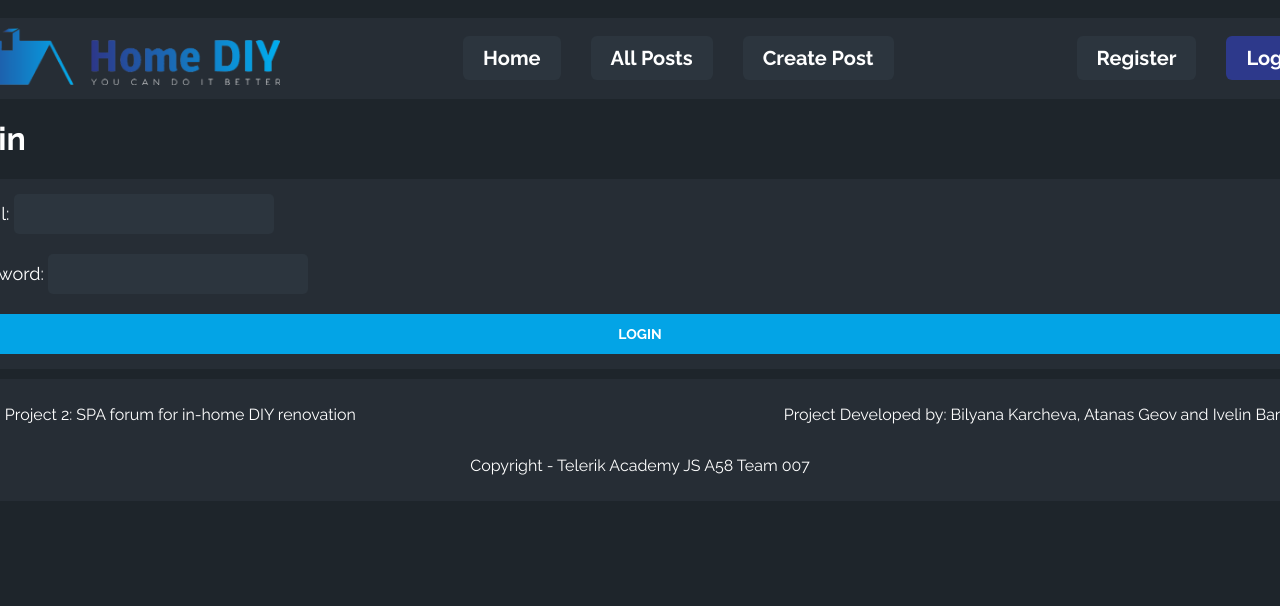
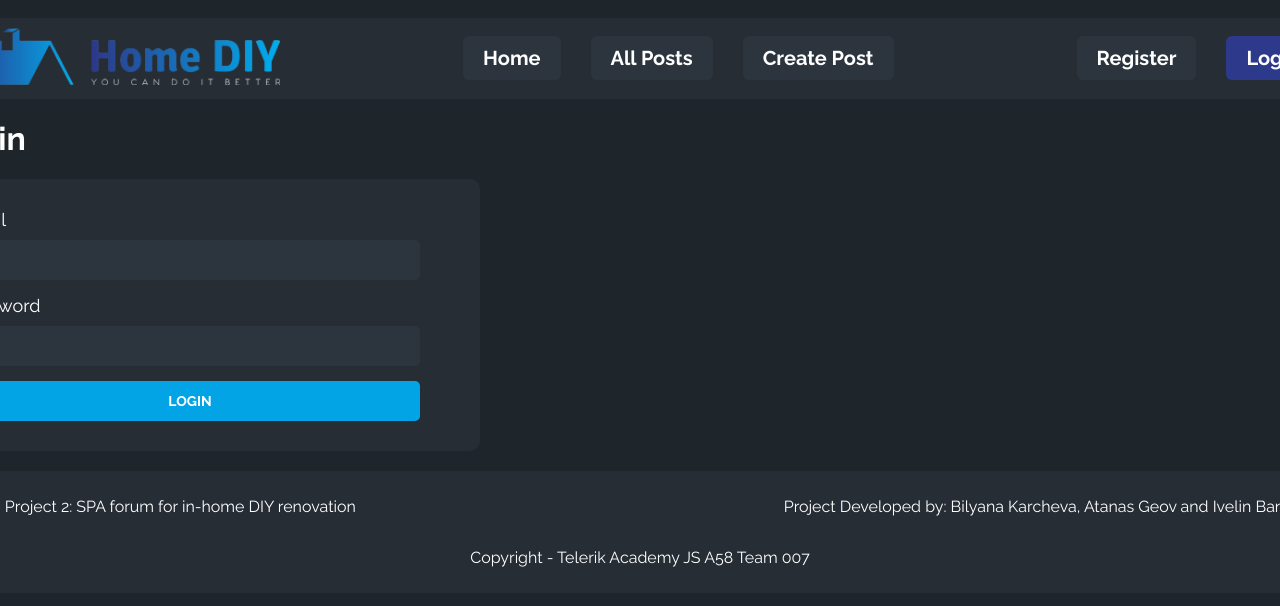
Before and after one commit to A58-JS-Team-07/web-project-2, a React (Vite) app: page /login in a window 1280 px wide. Shown: the top 606 px of the page. Built offline with nearby package versions, Linux system fonts and the light colour scheme; no server answers.

Commit message:
Amended Login form css stylization

```diff
--- a/src/views/Login/Login.css
+++ b/src/views/Login/Login.css
@@ -1,6 +1,6 @@
 
 .login__form input {
-    width: 250px;
+    width: 450px;
     height: 30px;
     padding: 5px;
     font-size: 16px;
@@ -16,16 +16,25 @@
 
 .login__form label {
     font-size: 18px;
+    margin-bottom: 10px;
 }
 
 .login__form {
     display: flex;
     flex-direction: column;
-    gap: 20px;
-    font-size: 18px;
-    color: #fff;
+    gap: 15px;
     background-color: var(--bg-ldark);
     border-radius: 10px;
-    padding: 15px 20px;
-    margin-bottom: 10px;
+    padding: 30px 20px;
+    margin-bottom: 20px;
+    width: 500px;
 }
+
+.login__form-group {
+    display: flex;
+    flex-direction: column;
+}
+
+.login__form button {
+    width: 460px;
+}
--- a/src/views/Login/Login.jsx
+++ b/src/views/Login/Login.jsx
@@ -48,7 +48,7 @@ function Login() {
       <h1>Login</h1>
       <div className="login__form">
         <div className="login__form-group">
-          <label htmlFor="email">Email: </label>
+          <label htmlFor="email">Email</label>
           <input
             value={form.email}
             onChange={updateForm("email")}
@@ -58,7 +58,7 @@ function Login() {
           />
         </div>
         <div className="login__form-group">
-          <label htmlFor="password">Password: </label>
+          <label htmlFor="password">Password</label>
           <input
             value={form.password}
             onChange={updateForm("password")}
```
